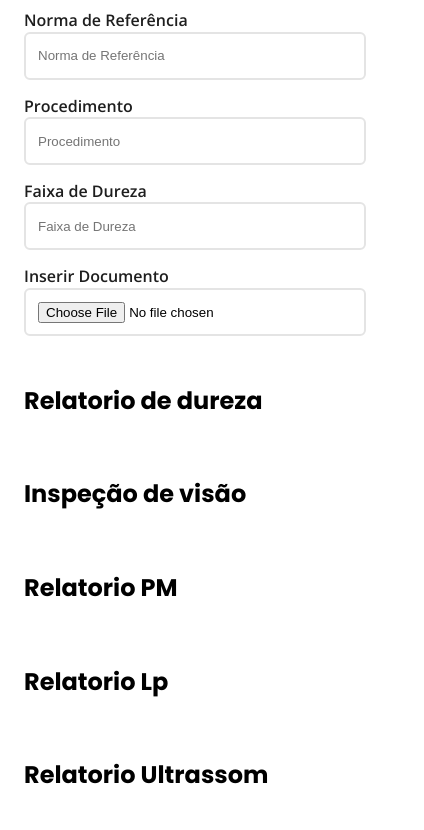
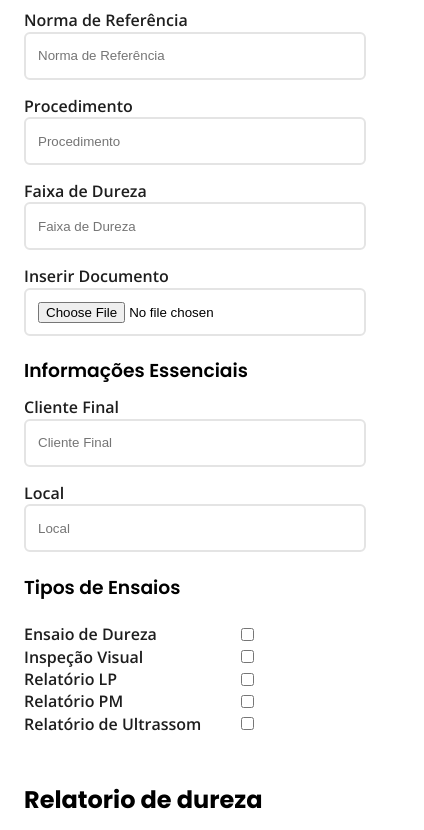
Before and after one commit to PedroClaes/SETAweb, a website built with webpack: page pages/solicitacoes.html in a window 390 px wide. Shown: the part 1167-1997 px from the top of the page, 424 px wide, since content can reach past the window. Built offline with nearby package versions, Linux system fonts and the light colour scheme.

Commit message:
feat: Mais campos inseridos na tela de solicitações
Campos inseridos na parte de solicitações e tambem arrumei a responsividade para outros navegadores

```diff
--- a/css/components/solicitacoes/dadospeca.css
+++ b/css/components/solicitacoes/dadospeca.css
@@ -8,3 +8,18 @@
   flex: 1 1 calc(25% - 15px);
   min-width: 200px;
 }
+
+.form-group-container_checkboxes{
+  width: 400px;
+  display: flex;
+  flex-direction: column;
+  align-items: flex-start;
+}
+
+.form-group_checkboxes{
+  width: 230px;
+  display: flex;
+  flex-direction: row;
+  justify-content: space-between;
+  align-items: center;
+}
--- a/css/style_solicitacoes.css
+++ b/css/style_solicitacoes.css
@@ -22,6 +22,7 @@ body {
   background-color: var(--cor-fundo-branco) !important;
   line-height: 1.4;
   scroll-behavior: smooth;
+  overflow-x: hidden;
 }
 
 main {
--- a/pages/solicitacoes.html
+++ b/pages/solicitacoes.html
@@ -143,6 +143,45 @@
           <input class="input-form" type="file" id="documento" name="documento">
         </div>
       </div>
+
+      <br>
+      <h3 class="form-section-title poppins-semibold">Informações Essenciais</h3>
+      <div class="form-group-container">
+        <div class="form-group">
+          <label class="label-form open-sans-semibold" for="cliente_final">Cliente Final</label>
+          <input class="input-form" type="text" id="cliente_final" name="cliente_final" placeholder="Cliente Final">
+        </div>
+        <div class="form-group">
+          <label class="label-form open-sans-semibold" for="local">Local</label>
+          <input class="input-form" type="text" id="local" name="local" placeholder="Local">
+        </div>
+      </div>
+
+      <br>
+      <h3 class="form-section-title poppins-semibold">Tipos de Ensaios</h3>
+      <br>
+      <div class="form-group-container_checkboxes">
+        <div class="form-group_checkboxes">
+          <label class="label-form open-sans-semibold" for="ensaio_dureza_checkbox">Ensaio de Dureza</label>
+          <input type="checkbox" id="ensaio_dureza_checkbox" name="tipos_ensaios">
+        </div>
+        <div class="form-group_checkboxes">
+          <label class="label-form open-sans-semibold" for="inspecao_visual_checkbox">Inspeção Visual</label>
+          <input type="checkbox" id="inspecao_visual_checkbox" name="tipos_ensaios">
+        </div>
+        <div class="form-group_checkboxes">
+          <label class="label-form open-sans-semibold" for="relatorio_lp_checkbox">Relatório LP</label>
+          <input type="checkbox" id="relatorio_lp_checkbox" name="tipos_ensaios">
+        </div>
+        <div class="form-group_checkboxes">
+          <label class="label-form open-sans-semibold" for="relatorio_pm_checkbox">Relatório PM</label>
+          <input type="checkbox" id="relatorio_pm_checkbox" name="tipos_ensaios">
+        </div>
+        <div class="form-group_checkboxes">
+          <label class="label-form open-sans-semibold" for="relatorio_ultrassom_checkbox">Relatório de Ultrassom</label>
+          <input type="checkbox" id="relatorio_ultrassom_checkbox" name="tipos_ensaios">
+        </div>
+      </div>
     </form>
 
   </section>
```
